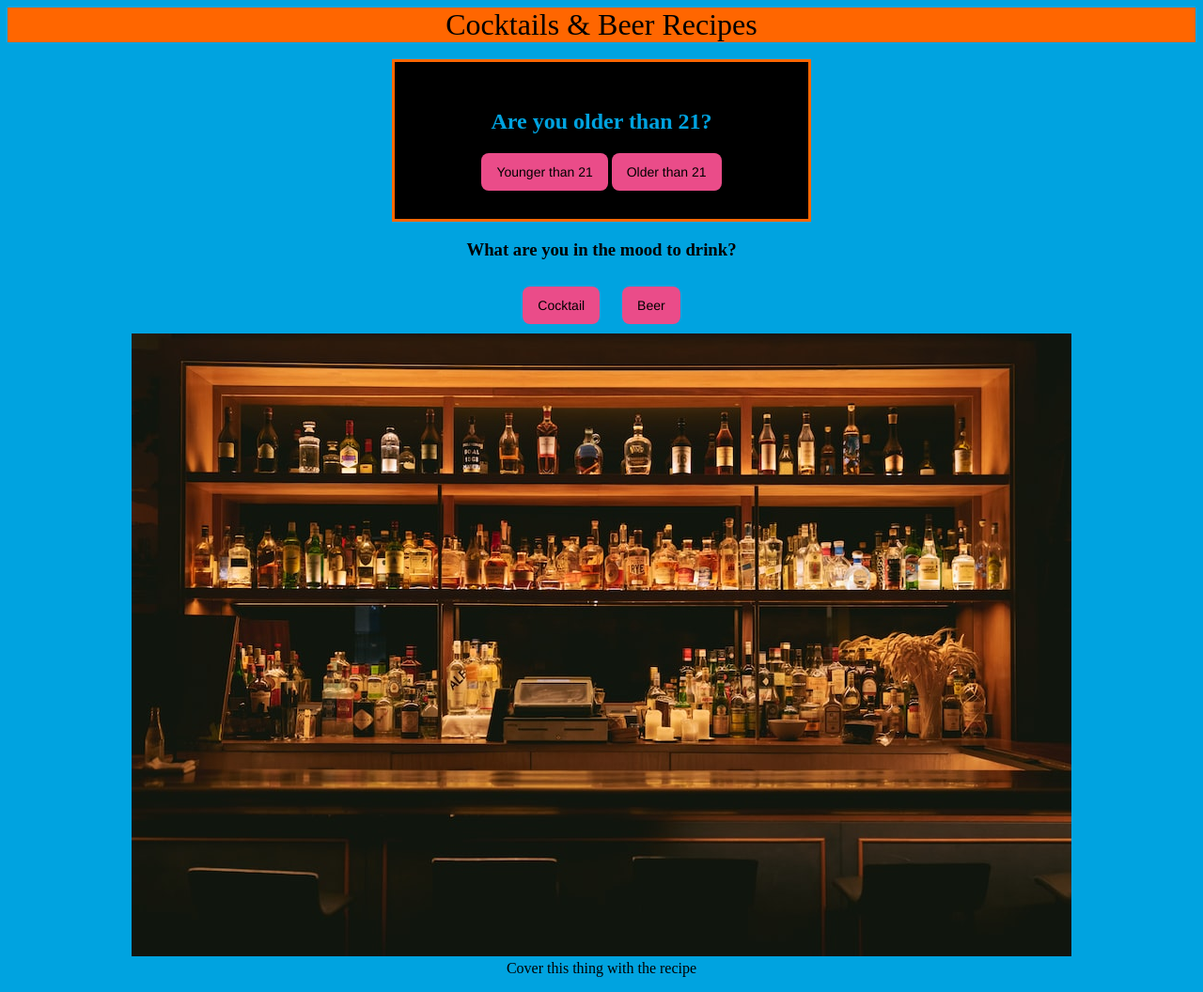
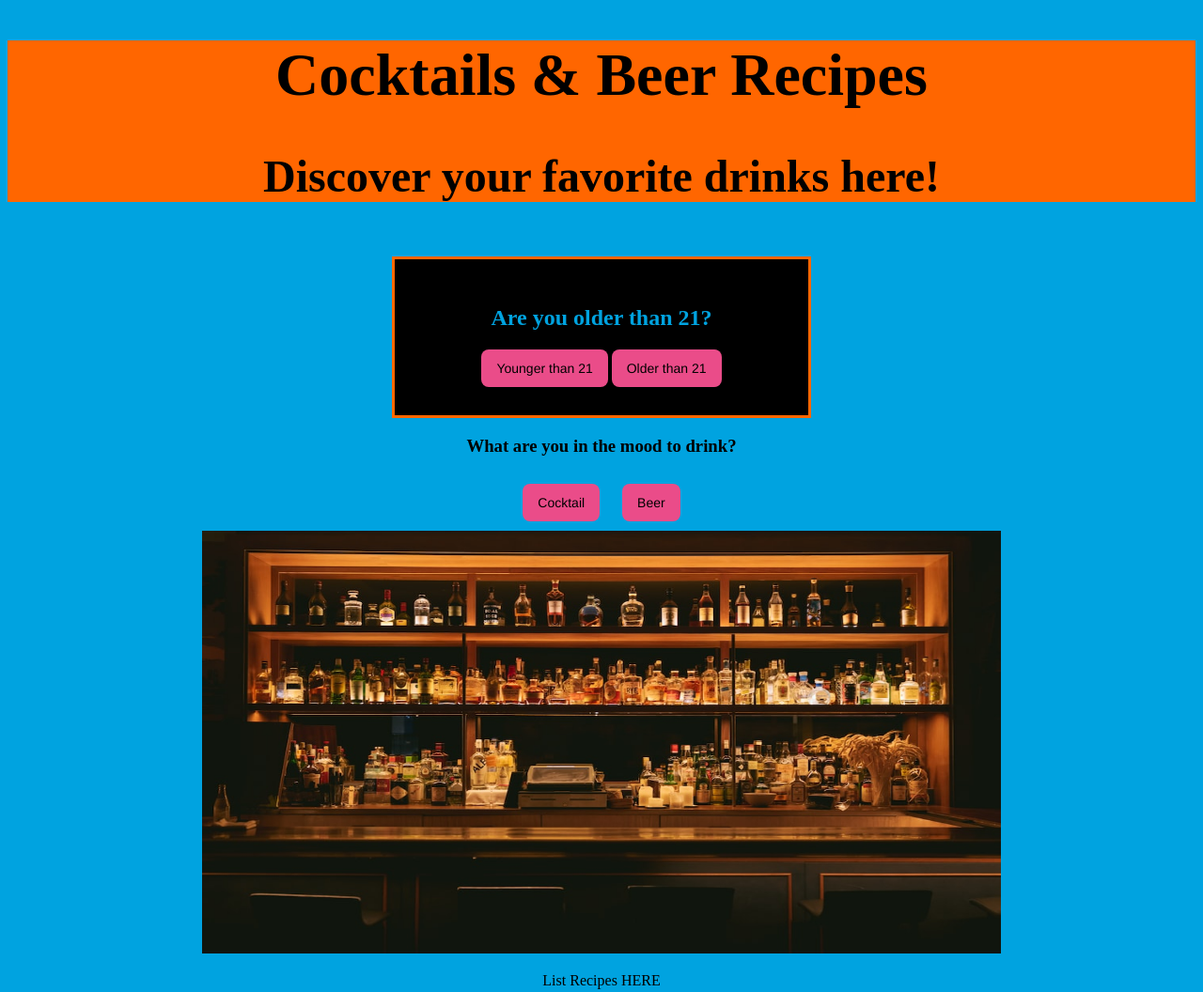
Before and after one commit to marksantander/Cocktail_Beer, a plain HTML site: page index.html in a window 1280 px wide. Shown: the top 1056 px of the page at 94% size. Drawn offline with Linux system fonts and the light colour scheme; no server answers.

Commit message:
updated html and css

```diff
--- a/assets/style.css
+++ b/assets/style.css
@@ -1,4 +1,4 @@
-header {
+.title {
     text-align: center;
     font-size: xx-large;
     background-color:#FF6600;
@@ -59,7 +59,7 @@ margin: 10px;
     text-align: center;
 }
 
-.recipe {
+.mainImageArea {
     text-align: center;
 }
 
--- a/index.html
+++ b/index.html
@@ -10,7 +10,13 @@
 </head>
 
 <body>
-    <header class="title">Cocktails & Beer Recipes</header>
+    <!--<header class="title">Cocktails & Beer Recipes</header>-->
+    <div class="title">
+        <div class="row column text-center">
+            <h1>Cocktails & Beer Recipes</h1>
+            <h2 class="subheader">Discover your favorite drinks here!</h2>
+        </div>
+    </div>
     <br>
     <div class="ageQuestion">
         <h2>Are you older than 21?</h2>
@@ -24,11 +30,10 @@
         <button id="beerQuestion" class="btn2">Beer</button>
     </div>
 
-    <div class="recipe">
-        <img src="./assets/images/imageOfBar.jpeg">
-        <main>Cover this thing with the recipe</main>
+    <div class="mainImageArea">
+        <img class="thumbnail" src="./assets/images/imageOfBar.jpeg" width="850px" height="450px">
+        <p>List Recipes HERE</p>
     </div>
-
 
     <div class="bottomSection">
 
```
